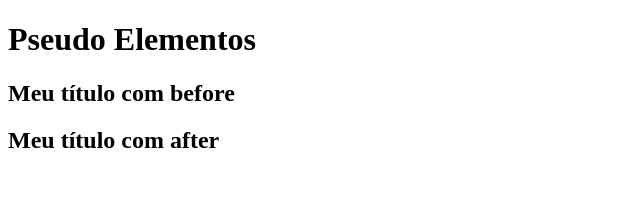
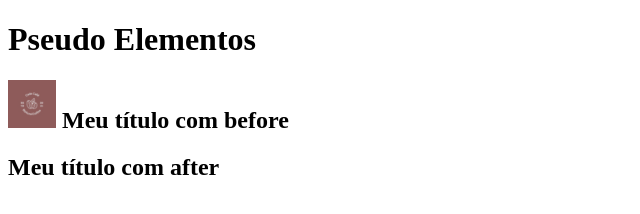
Before and after one commit to FelipeAlvesTs/pseudo-elementos, a plain HTML site: page index.html in a window 1280 px wide. Shown: the whole page, without its empty margins (0-640 px from the left). Drawn offline with Linux system fonts and the light colour scheme.

Commit message:
adicionado as classes ao html

```diff
--- a/index.html
+++ b/index.html
@@ -5,12 +5,13 @@
     <meta http-equiv="X-UA-Compatible" content="IE=edge">
     <meta name="viewport" content="width=device-width, initial-scale=1">
     <title>Pseudo Elementos</title>
+    <link rel="stylesheet" href="style.css">
     </head>
   <body>
     <h1>Pseudo Elementos</h1>
 
-    <h2>Meu título com before</h2>
+    <h2 class="before"> Meu título com before</h2>
 
-    <h2>Meu título com after</h2>
+    <h2 class="after"> Meu título com after</h2>
     </body>
   </html>
--- a/style.css
+++ b/style.css
@@ -1,5 +1,5 @@
-h2::before {
-    content: url()
+.before::before {
+    content: url(images/favicon.ico)
 }
 
 h2::after {
```
